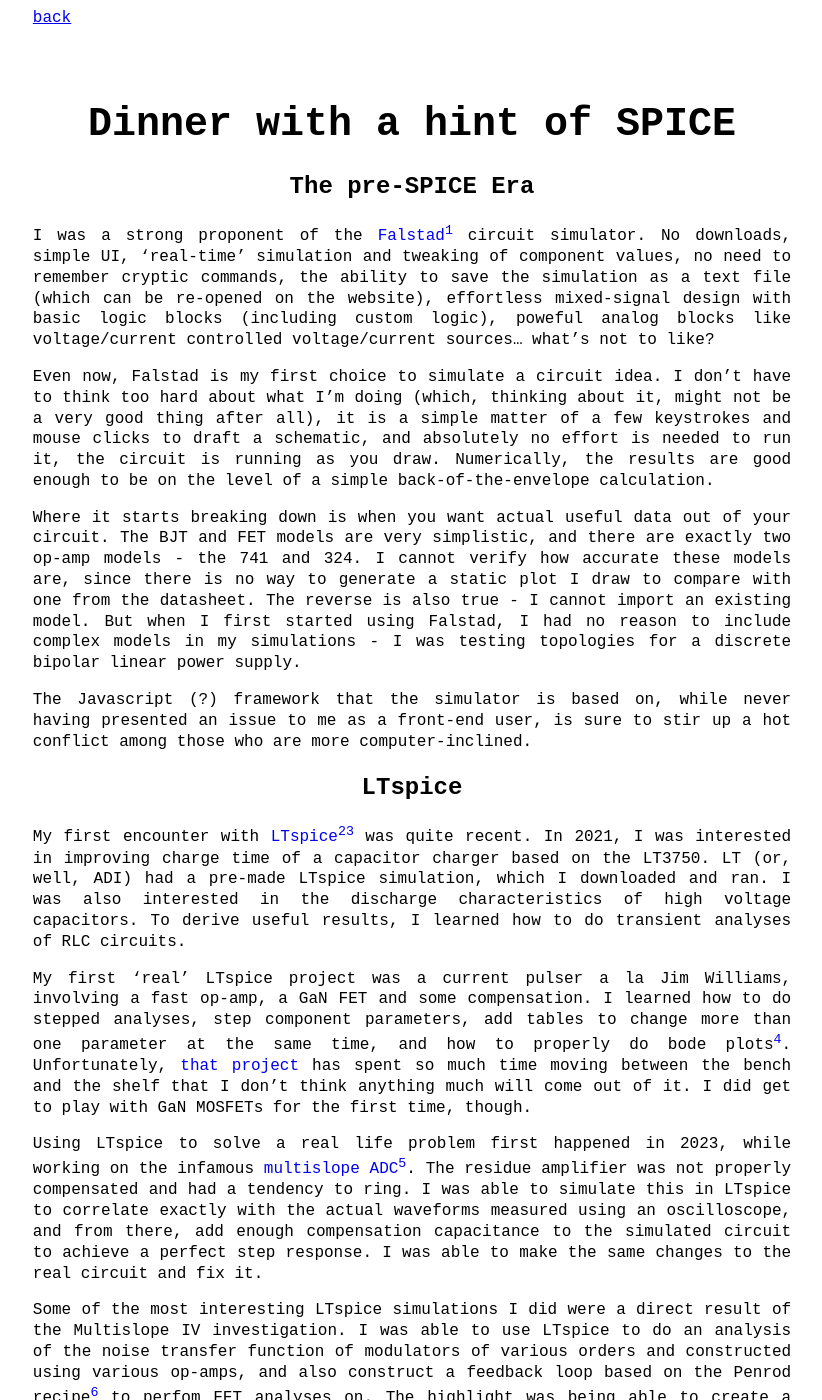
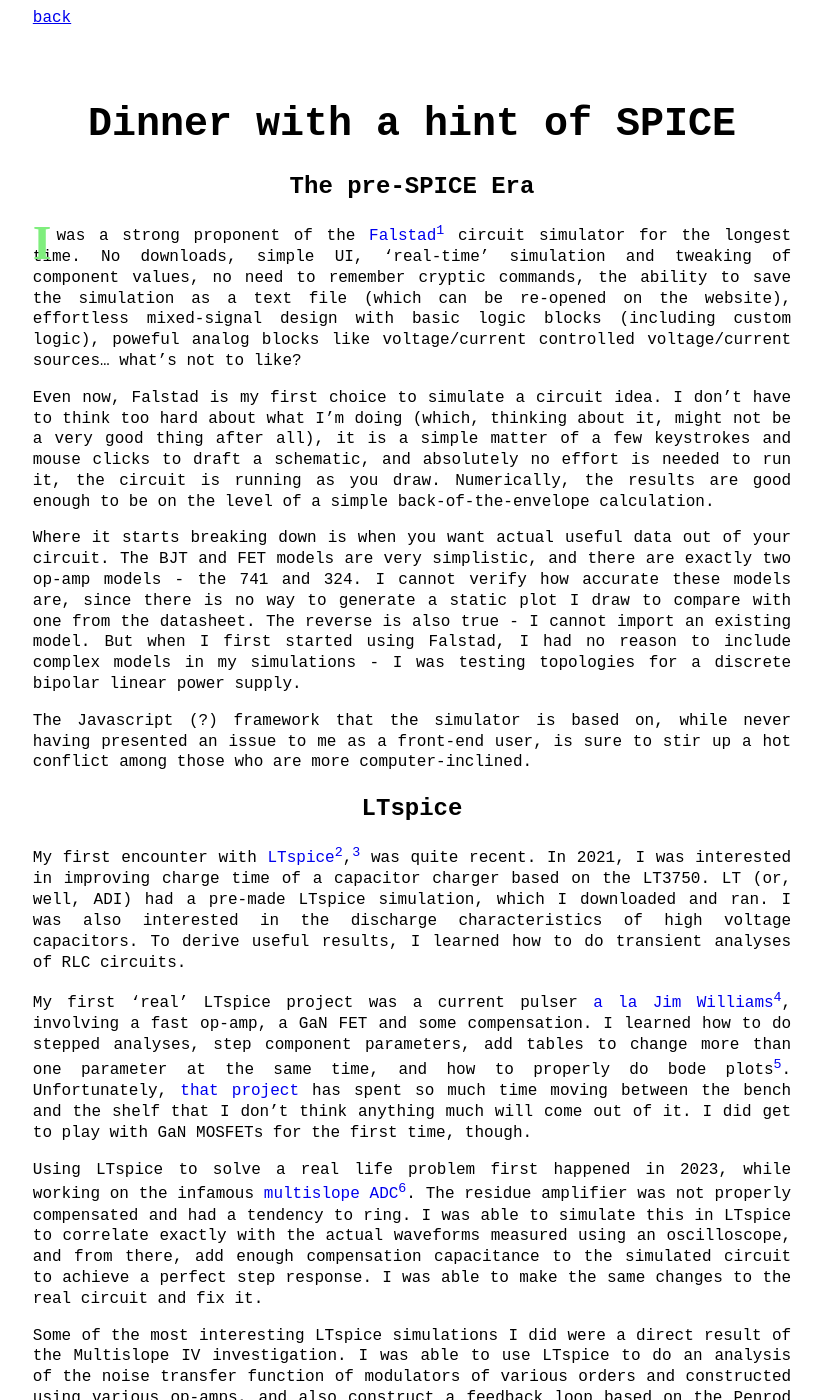
Before and after one commit to NNNILabs/NNNILabs.github.io, a Jekyll site: the page built from _posts/2024-10-23-Dinner-with-a-Hint-of-SPICE.md, in a window 1280 px wide and 1400 px high. Shown: the whole window, without its empty margins (228-1050 px from the left). Built offline with Jekyll 4.4.1, drawn with Linux system fonts in a browser that asks for light colours; some of the changed lines change nothing that is shown; some of the changed text lies outside the part shown.

Commit message:
Update 2024-10-23-Dinner-with-a-Hint-of-SPICE.md

```diff
--- a/_posts/2024-10-23-Dinner-with-a-Hint-of-SPICE.md
+++ b/_posts/2024-10-23-Dinner-with-a-Hint-of-SPICE.md
@@ -8,7 +8,7 @@
 
 ## The pre-SPICE Era
 
-I was a strong proponent of the [Falstad](https://falstad.com/circuit/circuitjs.html){:target="_blank"}[^1] circuit simulator. No downloads, simple UI, 'real-time' simulation and tweaking of component values, no need to remember cryptic commands, the ability to save the simulation as a text file (which can be re-opened on the website), effortless mixed-signal design with basic logic blocks (including custom logic), poweful analog blocks like voltage/current controlled voltage/current sources... what's not to like?
+<span id="dropcap">I</span> was a strong proponent of the [Falstad](https://falstad.com/circuit/circuitjs.html){:target="_blank"}[^1] circuit simulator for the longest time. No downloads, simple UI, 'real-time' simulation and tweaking of component values, no need to remember cryptic commands, the ability to save the simulation as a text file (which can be re-opened on the website), effortless mixed-signal design with basic logic blocks (including custom logic), poweful analog blocks like voltage/current controlled voltage/current sources... what's not to like?
 
 Even now, Falstad is my first choice to simulate a circuit idea. I don't have to think too hard about what I'm doing (which, thinking about it, might not be a very good thing after all), it is a simple matter of a few keystrokes and mouse clicks to draft a schematic, and absolutely no effort is needed to run it, the circuit is running as you draw. Numerically, the results are good enough to be on the level of a simple back-of-the-envelope calculation.
 
@@ -18,13 +18,13 @@
 
 ## LTspice
 
-My first encounter with [LTspice](https://ez.analog.com/design-tools-and-calculators/ltspice/){:target="_blank"}[^2][^3] was quite recent. In 2021, I was interested in improving charge time of a capacitor charger based on the LT3750. LT (or, well, ADI) had a pre-made LTspice simulation, which I downloaded and ran. I was also interested in the discharge characteristics of high voltage capacitors. To derive useful results, I learned how to do transient analyses of RLC circuits.
+My first encounter with [LTspice](https://ez.analog.com/design-tools-and-calculators/ltspice/){:target="_blank"}[^2],[^3] was quite recent. In 2021, I was interested in improving charge time of a capacitor charger based on the LT3750. LT (or, well, ADI) had a pre-made LTspice simulation, which I downloaded and ran. I was also interested in the discharge characteristics of high voltage capacitors. To derive useful results, I learned how to do transient analyses of RLC circuits.
 
-My first 'real' LTspice project was a current pulser a la Jim Williams, involving a fast op-amp, a GaN FET and some compensation. I learned how to do stepped analyses, step component parameters, add tables to change more than one parameter at the same time, and how to properly do bode plots[^4]. Unfortunately, [that project](https://github.com/NNNILabs/Pulsed-Laser-Driver){:target="_blank"} has spent so much time moving between the bench and the shelf that I don't think anything much will come out of it. I did get to play with GaN MOSFETs for the first time, though.
+My first 'real' LTspice project was a current pulser [a la Jim Williams](https://www.analog.com/media/en/technical-documentation/application-notes/an133f.pdf){:target="_blank"}[^4], involving a fast op-amp, a GaN FET and some compensation. I learned how to do stepped analyses, step component parameters, add tables to change more than one parameter at the same time, and how to properly do bode plots[^5]. Unfortunately, [that project](https://github.com/NNNILabs/Pulsed-Laser-Driver){:target="_blank"} has spent so much time moving between the bench and the shelf that I don't think anything much will come out of it. I did get to play with GaN MOSFETs for the first time, though.
 
-Using LTspice to solve a real life problem first happened in 2023, while working on the infamous [multislope ADC](https://hackaday.io/project/190528-multislope-adc/log/218658-did-you-hear-that-whistling-sound-too){:target="_blank"}[^5]. The residue amplifier was not properly compensated and had a tendency to ring. I was able to simulate this in LTspice to correlate exactly with the actual waveforms measured using an oscilloscope, and from there, add enough compensation capacitance to the simulated circuit to achieve a perfect step response. I was able to make the same changes to the real circuit and fix it.
+Using LTspice to solve a real life problem first happened in 2023, while working on the infamous [multislope ADC](https://hackaday.io/project/190528-multislope-adc/log/218658-did-you-hear-that-whistling-sound-too){:target="_blank"}[^6]. The residue amplifier was not properly compensated and had a tendency to ring. I was able to simulate this in LTspice to correlate exactly with the actual waveforms measured using an oscilloscope, and from there, add enough compensation capacitance to the simulated circuit to achieve a perfect step response. I was able to make the same changes to the real circuit and fix it.
 
-Some of the most interesting LTspice simulations I did were a direct result of the Multislope IV investigation. I was able to use LTspice to do an analysis of the noise transfer function of modulators of various orders and constructed using various op-amps, and also construct a feedback loop based on the Penrod recipe[^6] to perfom FFT analyses on. The highlight was being able to create a multibit quantizer (essentially, an ADC) using only behavioral voltage sources and a sample-and-hold unit. Mysteriously enough, I was not able to get a high-pass NTF when using PWM feedback.
+Some of the most interesting LTspice simulations I did were a direct result of the Multislope IV investigation. I was able to use LTspice to do an analysis of the noise transfer function of modulators of various orders and constructed using various op-amps, and also construct a feedback loop based on the Penrod recipe[^7] to perfom FFT analyses on. The highlight was being able to create a multibit quantizer (essentially, an ADC) using only behavioral voltage sources and a sample-and-hold unit. Mysteriously enough, I was not able to get a high-pass NTF when using PWM feedback.
 
 It took quite some effort to make a reliable quantizer, and complex digital logic in LTspice was out of the question. I had ideas for a hybrid modulator that I wanted to try, but couldn't really implement in a practical fashion.
 
@@ -32,15 +32,13 @@
 
 Mid-2023 brought with it the news of QSPICE, developed by LTspice's creator, Mike Engelhardt.
 
-### Mike Engelhardt
+> I'd had a sketch of Mike as the icon for LTspice on an older computer. I didn't think too much about it at the time, but the birth of QSPICE gave me a chance to get to know the creator. I watched a [video series](https://www.youtube.com/playlist?list=PLlvfFkArIGf4GnyTnGp76ThVBw_KbYAFO){:target="_blank"}[^8] that gave me a very interesting insight into the person who created LTspice and his design philosophy. His deep knowledge of computers and how they work, and programming for a Windows system (using QSPICE is clean and painless!) really shines. Mike's willingness to help you out with problems personally is a hugely refreshing attitude, based on my experience with using software. He even goes as far as to include his E-Mail ID in the QSPICE help section.
 
-> I'd had a sketch of Mike as the icon for LTspice on an older computer. I didn't think too much about it at the time, but the birth of QSPICE gave me a chance to get to know the creator. I watched a [video series](https://www.youtube.com/playlist?list=PLlvfFkArIGf4GnyTnGp76ThVBw_KbYAFO){:target="_blank"}[^7] that gave me a very interesting insight into the person who created LTspice and his design philosophy. His deep knowledge of computers and how they work, and programming for a Windows system (using QSPICE is clean and painless!) really shines. Mike's willingness to help you out with problems personally is a hugely refreshing attitude, based on my experience with using software. He even goes as far as to include his E-Mail ID in the QSPICE help section.
-
-The biggest talking point was the ability to write custom modules in C++ or Verilog (the VHDL/Verilog issue has also led to spicy discussion in the computer circle). This enabled the creation of arbitrary logic for use in the simulation. The module is compiled into a DLL that is linked to the simulation. This enables lightning-fast simulation[^8].
+The biggest talking point was the ability to write custom modules in C++ or Verilog (the VHDL/Verilog issue has also led to spicy discussion in the computer circle). This enabled the creation of arbitrary logic for use in the simulation. The module is compiled into a DLL that is linked to the simulation. This enables lightning-fast simulation[^9].
 
 QSPICE on it's own was not difficult to use, but I had a hard time figuring out how to properly set up and 'clock' a C++ DLL module, and my first running integrating ADC simulation was coded by Mark.
 
-It was only very recently that I had the sudden flash of inspiration to use QSPICE to simulate my hybrid modulator idea. So I sat down and decided to do it. I watched a few videos about [how to implement a PWM module](https://www.youtube.com/watch?v=mbZipu5a9d0){:target="_blank"}[^9], and used that as my starting point. Very soon, I got a working simulation that basically disproved my idea. It took me months of thinking to come up with and refine the idea, but only fifteen minutes to disprove using QSPICE. In other words, simulating ideas in QSPICE greatly speeds up the process of developing complex mixed-signal systems.
+It was only very recently that I had the sudden flash of inspiration to use QSPICE to simulate my hybrid modulator idea. So I sat down and decided to do it. I watched a few videos about [how to implement a PWM module](https://www.youtube.com/watch?v=mbZipu5a9d0){:target="_blank"}[^10], and used that as my starting point. Very soon, I got a working simulation that basically disproved my idea. It took me months of thinking to come up with and refine the idea, but only fifteen minutes to disprove using QSPICE. In other words, simulating ideas in QSPICE greatly speeds up the process of developing complex mixed-signal systems.
 
 ### QSPICE quirks
 
@@ -49,9 +47,10 @@
 [^1]: https://falstad.com/circuit/circuitjs.html
 [^2]: https://ez.analog.com/design-tools-and-calculators/ltspice/
 [^3]: I find it very amusing when people get brand names wrong. With LTspice, I've seen 'LTSPICE' (scream!) and 'LTSpice'. Surprisingly, 'LTspice' is correct, although LTSPICE would make sense since SPICE itself is an acronym, and following the 'CamelCase' convention, LTSpice would also fit.
-[^4]: This is actually something I also tried in the linear power supply era, although I was not able to get useful results out of it, or just didn't know how to.
-[^5]: https://hackaday.io/project/190528-multislope-adc/log/218658-did-you-hear-that-whistling-sound-too
-[^6]: https://digitalcommons.calpoly.edu/cgi/viewcontent.cgi?article=3771&context=theses
-[^7]: https://www.youtube.com/playlist?list=PLlvfFkArIGf4GnyTnGp76ThVBw_KbYAFO
-[^8]: Hearsay.
-[^9]: https://www.youtube.com/watch?v=mbZipu5a9d0
+[^4]: https://www.analog.com/media/en/technical-documentation/application-notes/an133f.pdf
+[^5]: This is actually something I also tried in the linear power supply era, although I was not able to get useful results out of it, or just didn't know how to.
+[^6]: https://hackaday.io/project/190528-multislope-adc/log/218658-did-you-hear-that-whistling-sound-too
+[^7]: https://digitalcommons.calpoly.edu/cgi/viewcontent.cgi?article=3771&context=theses
+[^8]: https://www.youtube.com/playlist?list=PLlvfFkArIGf4GnyTnGp76ThVBw_KbYAFO
+[^9]: Hearsay.
+[^10]: https://www.youtube.com/watch?v=mbZipu5a9d0
```
